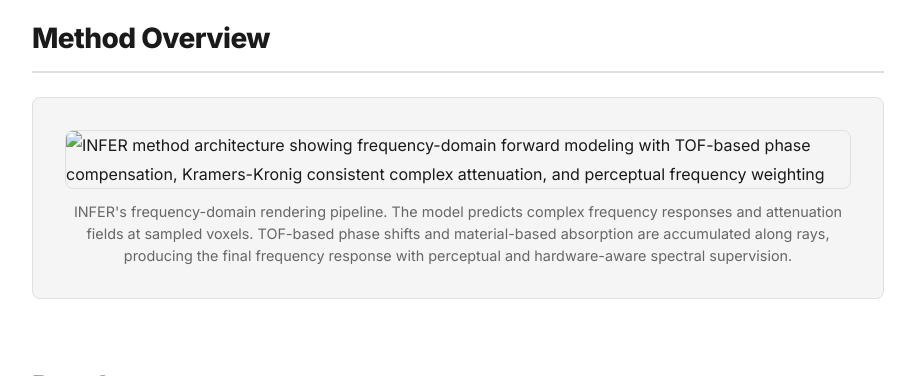
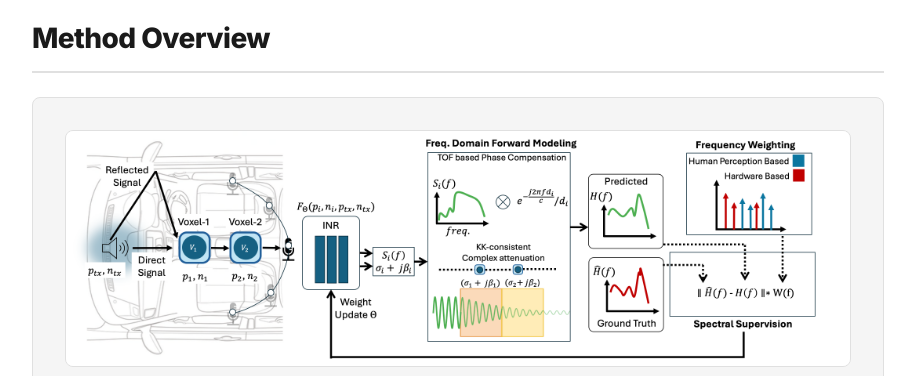
Before and after one commit to anonymous1415510-spec/anonymous1415510-spec.github.io, a plain HTML site: page index.html in a window 1280 px wide. Shown: the part 1140-1516 px from the top of the page, without its empty margins (182-1097 px from the left). Drawn offline with Linux system fonts and the light colour scheme.

Commit message:
Update index.html

```diff
--- a/index.html
+++ b/index.html
@@ -250,7 +250,7 @@
   <section id="method" class="section">
     <h2 class="section-title">Method Overview</h2>
     <figure class="panel">
-      <img src="Images/Overview_figure_v3.pdf" alt="INFER method architecture showing frequency-domain forward modeling with TOF-based phase compensation, Kramers-Kronig consistent complex attenuation, and perceptual frequency weighting" />
+      <img src="Images/Overview_figure_v3.png" alt="INFER method architecture showing frequency-domain forward modeling with TOF-based phase compensation, Kramers-Kronig consistent complex attenuation, and perceptual frequency weighting" />
       <figcaption>
         INFER's frequency-domain rendering pipeline. The model predicts complex frequency responses and attenuation fields at sampled voxels. TOF-based phase shifts and material-based absorption are accumulated along rays, producing the final frequency response with perceptual and hardware-aware spectral supervision.
       </figcaption>
```
